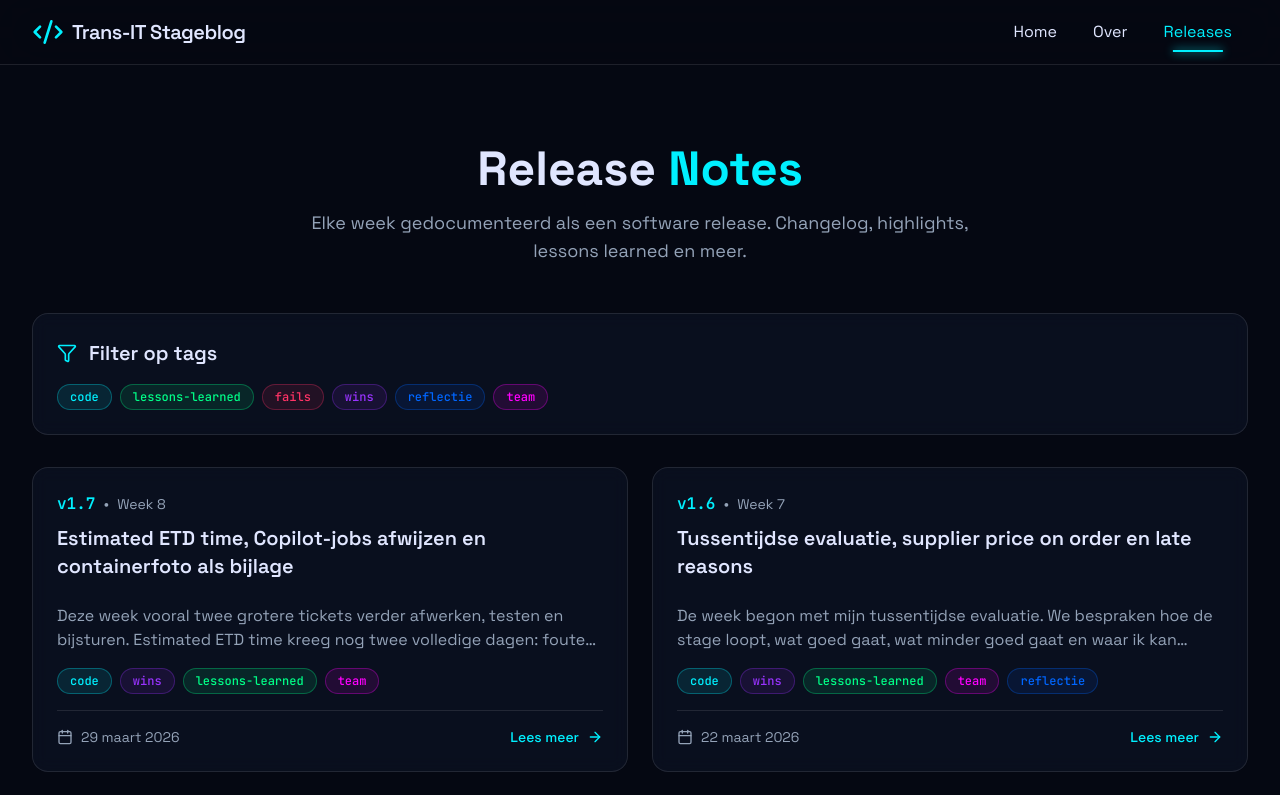
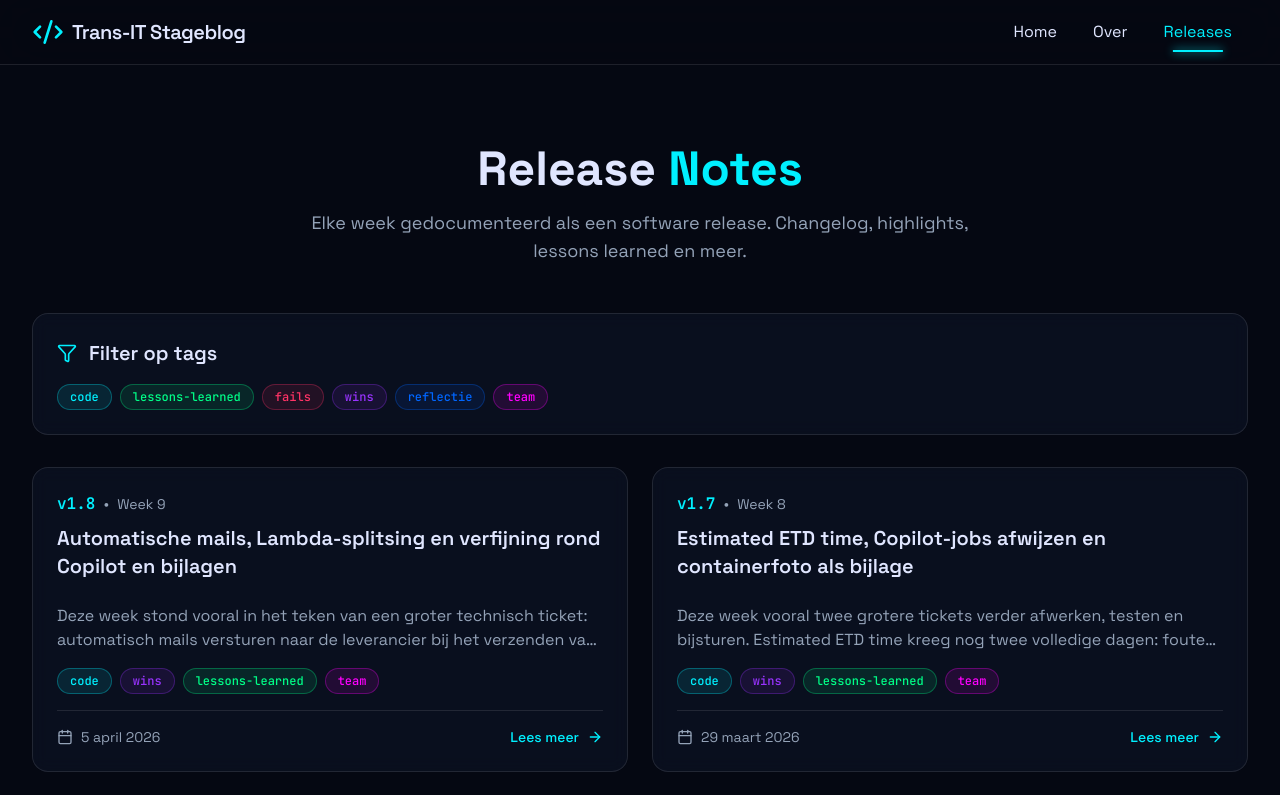
Before and after one commit to LarsVerheyden/stageblog-v2, a React (Vite) app: page /blog in a window 1280 px wide. Shown: the top 795 px of the page. Built offline with nearby package versions, Linux system fonts and the light colour scheme.

Commit message:
Week 9 release

```diff
--- a/src/app/data/blogPosts.ts
+++ b/src/app/data/blogPosts.ts
@@ -1,6 +1,52 @@
 import { BlogPost } from '../types';
 
 export const blogPosts: BlogPost[] = [
+  {
+    id: 'week-9',
+    week: 9,
+    version: 'v1.8',
+    title: 'Automatische mails, Lambda-splitsing en verfijning rond Copilot en bijlagen',
+    date: '2026-04-05',
+    teaser:
+      'Deze week stond vooral in het teken van een groter technisch ticket: automatisch mails versturen naar de leverancier bij het verzenden van een transport naar de driver. Dat bleek inhoudelijk zwaarder dan eerst gedacht. Na uitbreiding van de logica en het opzetten van de Lambda liep ik vast op deployproblemen door de grootte van de environment variables. Samen met Ismat losten we dat op door de Lambda op te splitsen, waarna de pipeline weer correct draaide en ik verder kon testen. Nadien nog werk met het correct triggeren van de mail, tegen het einde van de week kon ik alles verifiëren. Daarnaast kleinere taken: het afwijzen van Copilot-jobs verfijnd (extra bevestigingsmodal weg op feedback) en het meesturen van een containerfoto als bijlage bij een automatisch bericht uitgewerkt na grondige analyse. Puzzelen, debuggen en bestaande logica verbeteren, met een stabiele functionaliteit als resultaat.',
+    tags: ['code', 'wins', 'lessons-learned', 'team'],
+    highlights: [
+      'Groot ticket automatische mails bij verzenden naar de driver: complexer dan ingeschat, logica uitgebreid en benodigde Lambda aangepast',
+      'Deploy geblokkeerd door omvang environment variables, samen met Ismat Lambda opgesplitst en pipeline weer werkende gekregen',
+      'Permissies en triggers voor de mail verder afgesteld tot gedrag klopte',
+      'Einde week: volledige verificatie en documentatie van de mail-automatisering',
+      'Ticket Copilot-jobs afwijzen: op feedback extra bevestigingsmodal verwijderd om het aantal stappen voor de gebruiker te beperken',
+      'Containerfoto als bijlage bij automatisch bericht: na analyse uitgewerkt en opgelost',
+      'Weekbeeld: veel puzzelen en debuggen, belangrijkste functionaliteit uiteindelijk stabiel en werkend'
+    ],
+    technicalSpotlight: {
+      title: 'Lambda te groot',
+      content:
+        'Te grote environment vairiables kunnen een deploy tegenhouden zonder dat de logica zelf fout is. Door de verantwoordelijkheden over meerdere Lambda’s te verdelen, blijft elke functie binnen de limieten en blijft de pipeline werkende. Het toont ook dat infrastructuur en applicatiecode samen moeten kloppen voordat je een feature echt “af” kunt noemen.'
+    },
+    learned: [
+      'Extra UI-stappen (zoals een modal) kunnen tegenstrijdig zijn met gebruikersfeedback: minder "clicks" is soms beter',
+      'CloudWatch kende ik nog niet, deze week voor het eerst gebruikt om logs te doorzoeken en met queries te filteren, zodat ik problemen kon lokaliseren',
+      'Wanneer iets niet werkt, hoeft de oorzaak niet in de applicatielogica te zitten, deploy, pipeline of omgeving kunnen net zo goed het probleem zijn',
+      'Documenteren nadat alles werkt is handig voor collega\'s en voor jezelf later'
+    ],
+    changelog: {
+      added: [
+        'Automatische mailflow bij transport verzenden naar driver: uitgewerkte logica, gesplitste Lambda-setup, documentatie na verificatie',
+        'Containerfoto als bijlage bij automatisch bericht (na analyse)'
+      ],
+      changed: [
+        'Copilot-gegenereerde jobs afwijzen: bevestigingsmodal verwijderd na feedback (minder stappen voor de gebruiker)'
+      ],
+      fixed: [
+        'Deploy/pipeline na env-size-probleem -> Lambda opgesplitst',
+        'Permissies en triggerlogica voor automatische mails tot consistent gedrag'
+      ],
+      knownIssues: [
+        'Nog werken aan: iets sneller hulp vragen en minder "koppig" alles zelf willen oplossen'
+      ]
+    }
+  },
   {
     id: 'week-8',
     week: 8,
```
